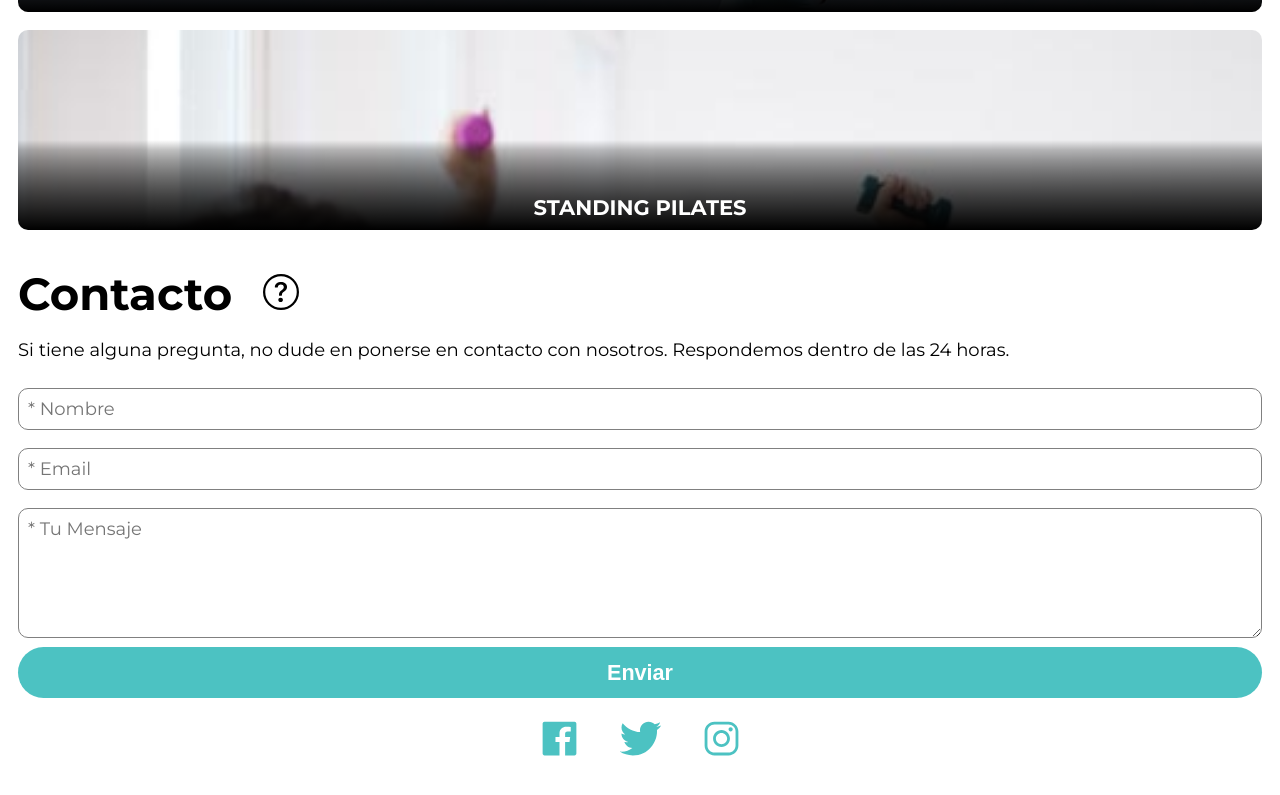
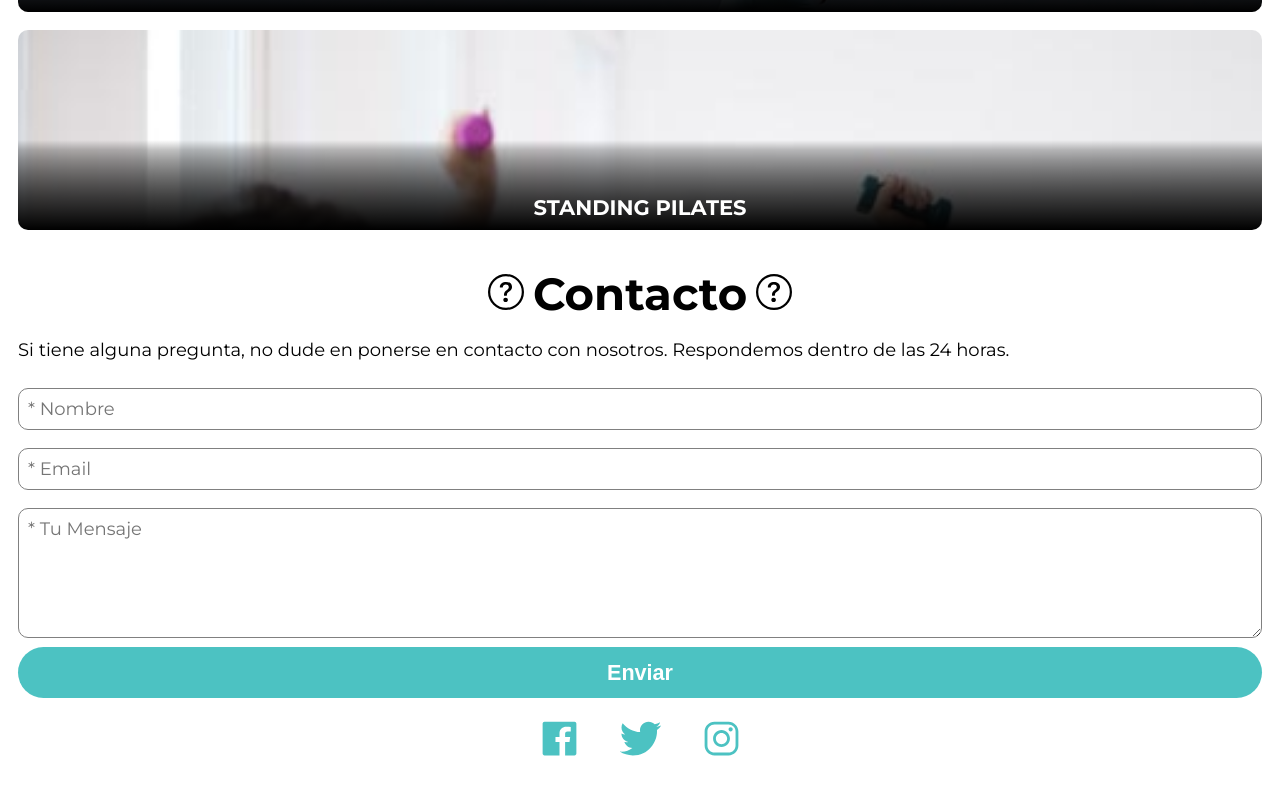
Before and after one commit to mikebarr24/fisioml, a React (Create React App) app: page / in a window 1280 px wide. Shown: the part 1768-2563 px from the top of the page. Built offline with nearby package versions, Linux system fonts and the light colour scheme.

Commit message:
Question mark added to start

```diff
--- a/src/components/Contacto/Contacto.js
+++ b/src/components/Contacto/Contacto.js
@@ -6,8 +6,11 @@ import { BsQuestionCircle } from "react-icons/bs";
 function Contacto() {
   return (
     <section id="contacto" className="container">
-      <h1 className="section-title">
-        Contacto{" "}
+      <h1 className="section-title contact-title">
+        <span className="contact-question">
+          <BsQuestionCircle />
+        </span>
+        Contacto
         <span className="contact-question">
           <BsQuestionCircle />
         </span>
--- a/src/components/Contacto/Contacto.scss
+++ b/src/components/Contacto/Contacto.scss
@@ -3,13 +3,16 @@
 #contacto {
   scroll-margin-top: $mob-nav-height;
   min-height: calc(100vh - $mob-nav-height);
+  .contact-title {
+    text-align: center;
+  }
   .contact-form {
     display: flex;
     flex-direction: column;
   }
   .contact-question {
     font-size: 2rem;
-    margin-left: 1rem;
+    margin: 0 0.5rem;
   }
   .contact-text {
     margin: 1rem 0;
```
